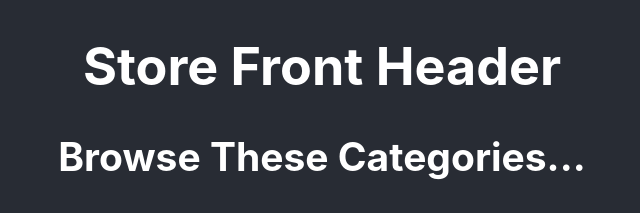
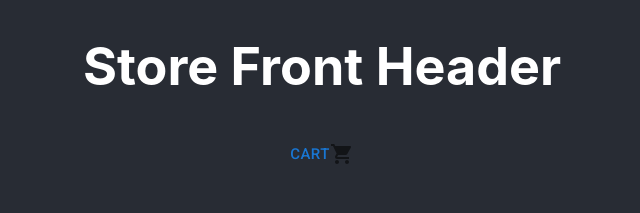
Before and after one commit to CodeFellows-esavage/storefront, a React (Create React App) app: page / in a window 1280 px wide. Shown: the top 213 px of the page, without its empty margins (318-958 px from the left). Built offline with nearby package versions, Linux system fonts and the light colour scheme.

Commit message:
imports cart preview component

```diff
--- a/src/components/header/Header.jsx
+++ b/src/components/header/Header.jsx
@@ -1,9 +1,11 @@
 import React from 'react';
+import CartPreview from '../cart/CartPreview'
 
 function Header(props){
   return (
     <header>
       <h1>Store Front Header</h1>
+      <CartPreview />
     </header>
   )
 }
```
